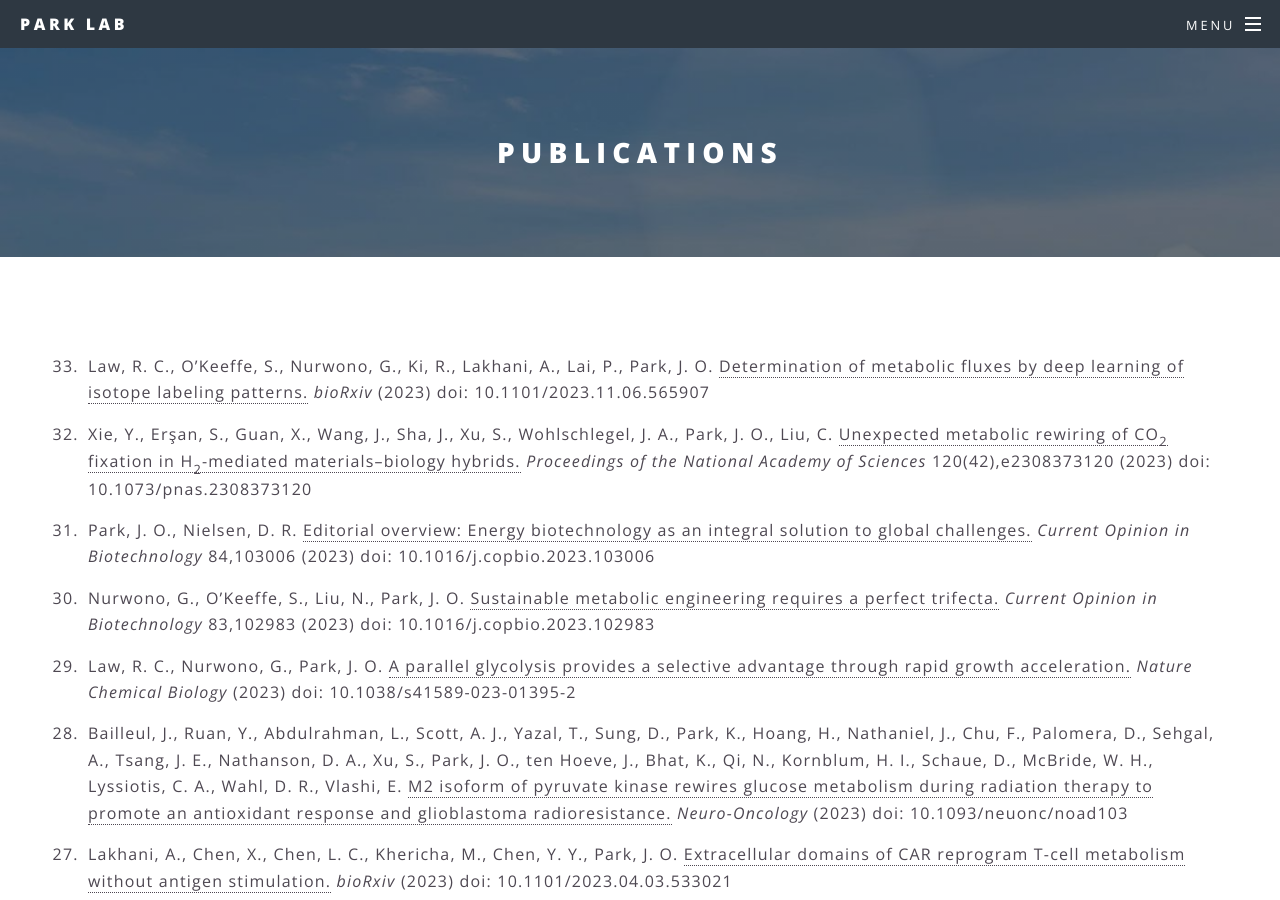
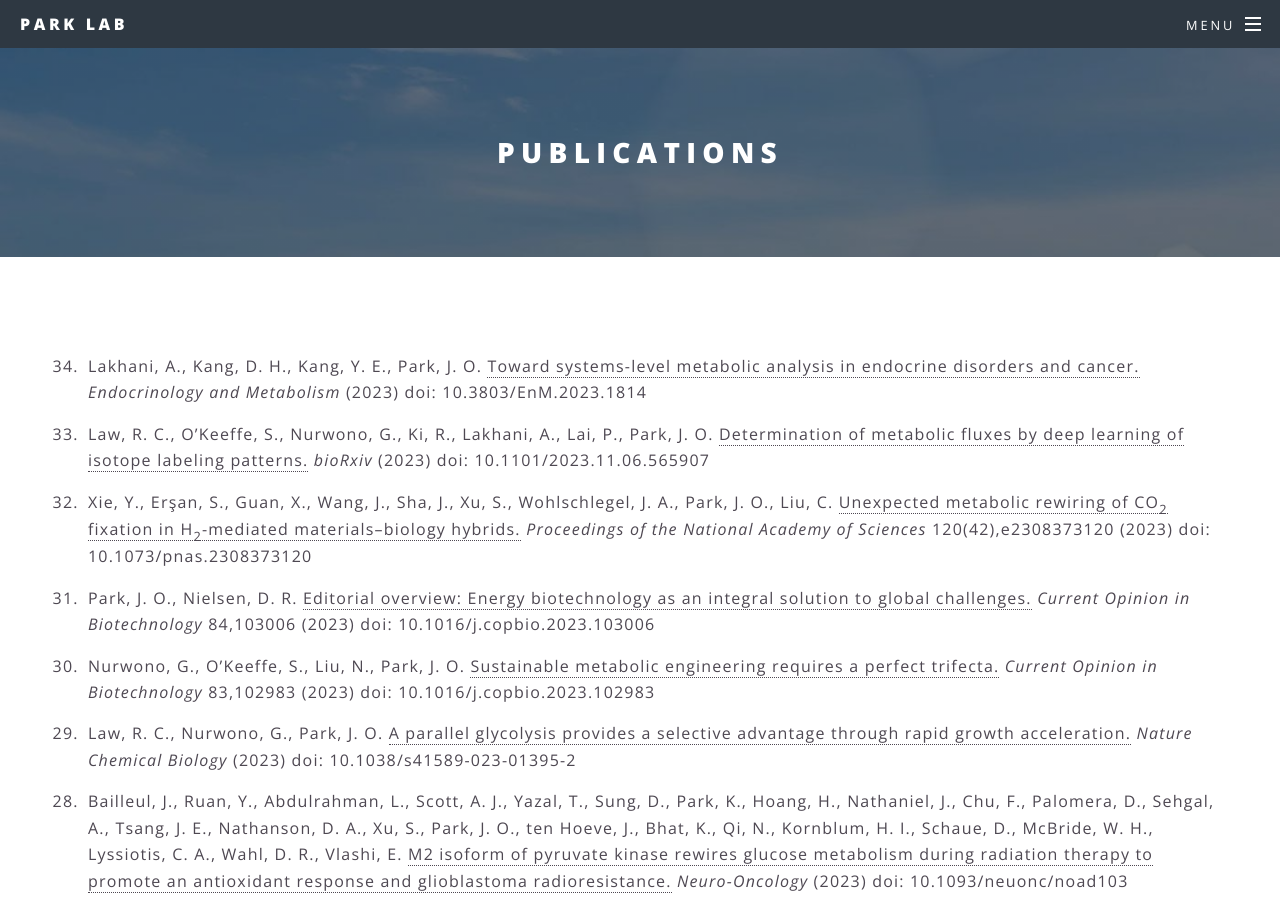
Before and after one commit to jopark/jopark.github.io, a Jekyll site: the page built from publications.html, in a window 1280 px wide and 900 px high. Built offline with Jekyll 4.4.1, drawn with Linux system fonts in a browser that asks for light colours.

Commit message:
Update publications.html

```diff
--- a/publications.html
+++ b/publications.html
@@ -4,6 +4,7 @@ title: Publications
 ---
 
 <ol reversed class="ul2">
+<li>Lakhani, A., Kang, D. H., Kang, Y. E., Park, J. O.  <a href="https://doi.org/10.3803/EnM.2023.1814">Toward systems-level metabolic analysis in endocrine disorders and cancer.</a> <i>Endocrinology and Metabolism</i> (2023) doi: 10.3803/EnM.2023.1814</li>
 <li>Law, R. C., O’Keeffe, S., Nurwono, G., Ki, R., Lakhani, A., Lai, P., Park, J. O.  <a href="https://doi.org/10.1101/2023.11.06.565907">Determination of metabolic fluxes by deep learning of isotope labeling patterns.</a> <i>bioRxiv</i> (2023) doi: 10.1101/2023.11.06.565907</li>
 <li>Xie, Y., Erşan, S., Guan, X., Wang, J., Sha, J., Xu, S., Wohlschlegel, J. A., Park, J. O., Liu, C.  <a href="https://doi.org/10.1073/pnas.2308373120">Unexpected metabolic rewiring of CO<sub>2</sub> fixation in H<sub>2</sub>-mediated materials–biology hybrids.</a> <i>Proceedings of the National Academy of Sciences</i> 120(42),e2308373120 (2023) doi: 10.1073/pnas.2308373120</li>
 <li>Park, J. O., Nielsen, D. R.  <a href="https://authors.elsevier.com/a/1hs6I3PtAV5BrF">Editorial overview: Energy biotechnology as an integral solution to global challenges.</a> <i>Current Opinion in Biotechnology</i> 84,103006 (2023) doi: 10.1016/j.copbio.2023.103006</li>
```
